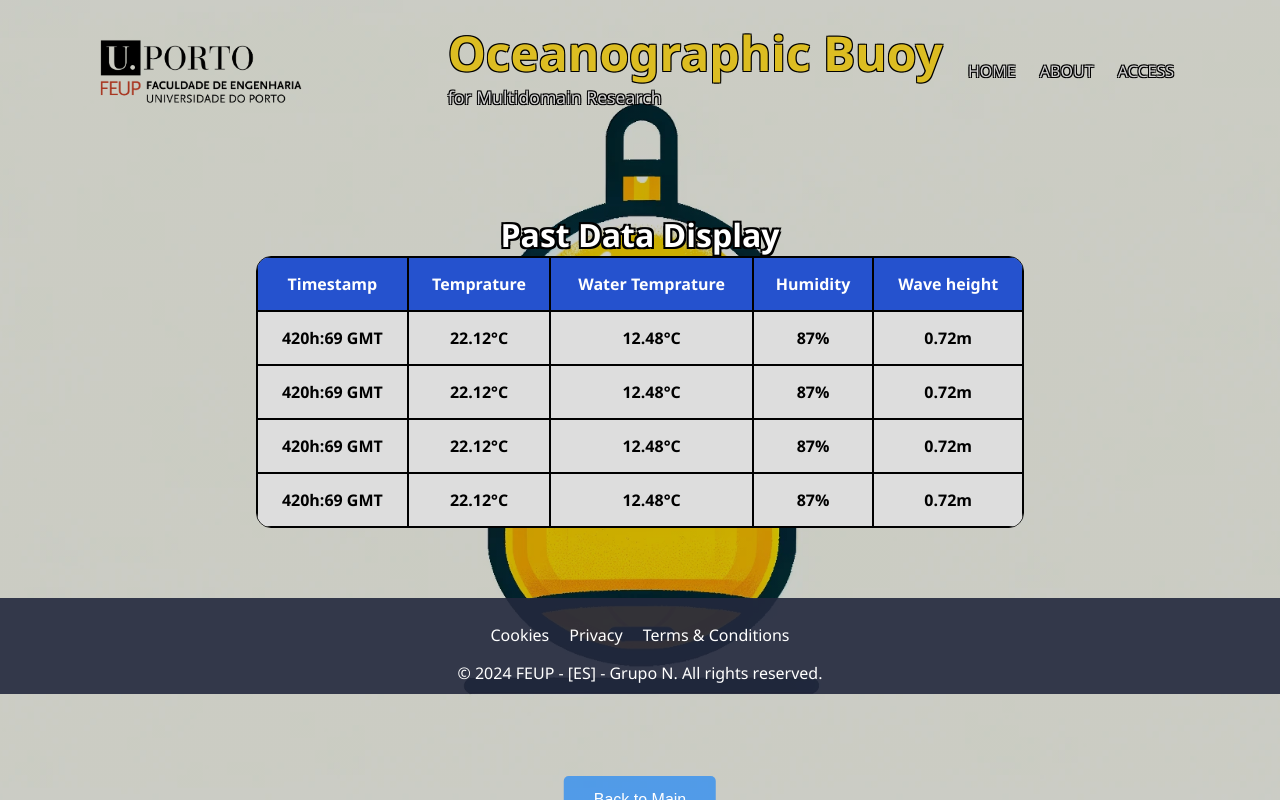
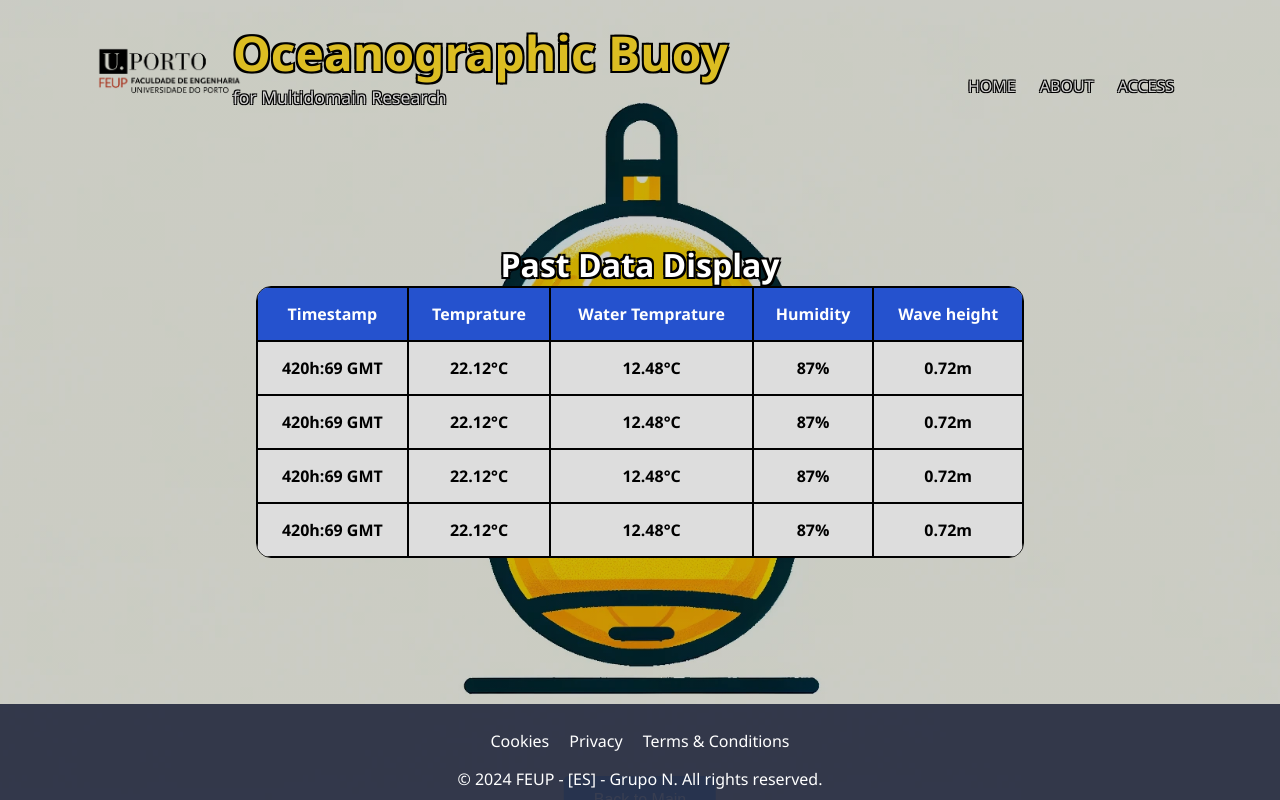
Before and after one commit to Lemonso01/ES-Group-N, a Flask app: page /history in a window 1280 px wide. Run offline with Flask 3, Linux system fonts and the light colour scheme; lists and menus that the app fills with data are empty; some libraries are stand-ins or nearby versions.

Commit message:
Further Graphical corrections

```diff
--- a/static/about_style.css
+++ b/static/about_style.css
@@ -131,7 +131,7 @@
     background-color: rgba(35, 41, 61, 0.9);
     text-align: center;
     padding: 10px 0px;
-    position: relative;
+    position: absolute;
     width: 100%;
     bottom: 0;
 }
--- a/static/cookies.css
+++ b/static/cookies.css
@@ -133,7 +133,7 @@
     background-color: rgba(35, 41, 61, 0.9);
     text-align: center;
     padding: 10px 0px;
-    position: relative;
+    position: absolute;
     width: 100%;
     bottom: 0;
 }
--- a/static/htry_style.css
+++ b/static/htry_style.css
@@ -36,9 +36,10 @@
 
 .logo {
     width: 210px;
-    cursor: pointer;
+    padding: 15px 0px;
+    transform: scale(0.7);
+    transform-origin: top left;
 }
-
 .navbar ul li{
     list-style: none;
     display: inline-block;
@@ -78,7 +79,7 @@
     background-color: rgba(35, 41, 61, 0.9);
     text-align: center;
     padding: 10px 0px;
-    position: relative;
+    position: absolute;
     width: 100%;
     bottom: 0;
 }
@@ -100,19 +101,12 @@
 
 /* Main Text */
 .main_text{
+    font-family: 'Segoe UI', Tahoma, Geneva, Verdana, sans-serif;
     position: absolute;
     top: 20px;
-    left: 200px;
+    left: -15px;
     overflow: -moz-hidden-unscrollable;
-}
-
-.main_text h1{
-    font-family: 'Segoe UI', Tahoma, Geneva, Verdana, sans-serif;
-    top: 10%;
-    left: 50%;
-    font-size: 300%;
-    color: rgb(220, 189, 34);
-    position: relative;
+    cursor: default;
     text-shadow:
     -1px -1px 0 #000,
     1px -1px 0 #000,
@@ -120,19 +114,21 @@
     1px 1px 0 #000;
 }
 
+.main_text h1{
+    top: 10%;
+    left: 50%;
+    font-size: 300%;
+    color: rgb(220, 189, 34);
+    position: relative;
+}
+
 .main_text p{
-    font-family: 'Segoe UI', Tahoma, Geneva, Verdana, sans-serif;
     top: 50%;
     left: 50%;
     padding: 0px 0px;
     font-size: 110%;
     color: #d3d2d2;
     position: relative;
-    text-shadow:
-    -1px -1px 0 #000,
-    1px -1px 0 #000,
-    -1px 1px 0 #000,
-    1px 1px 0 #000;
 }
 
 /* Container for the about section */
```
